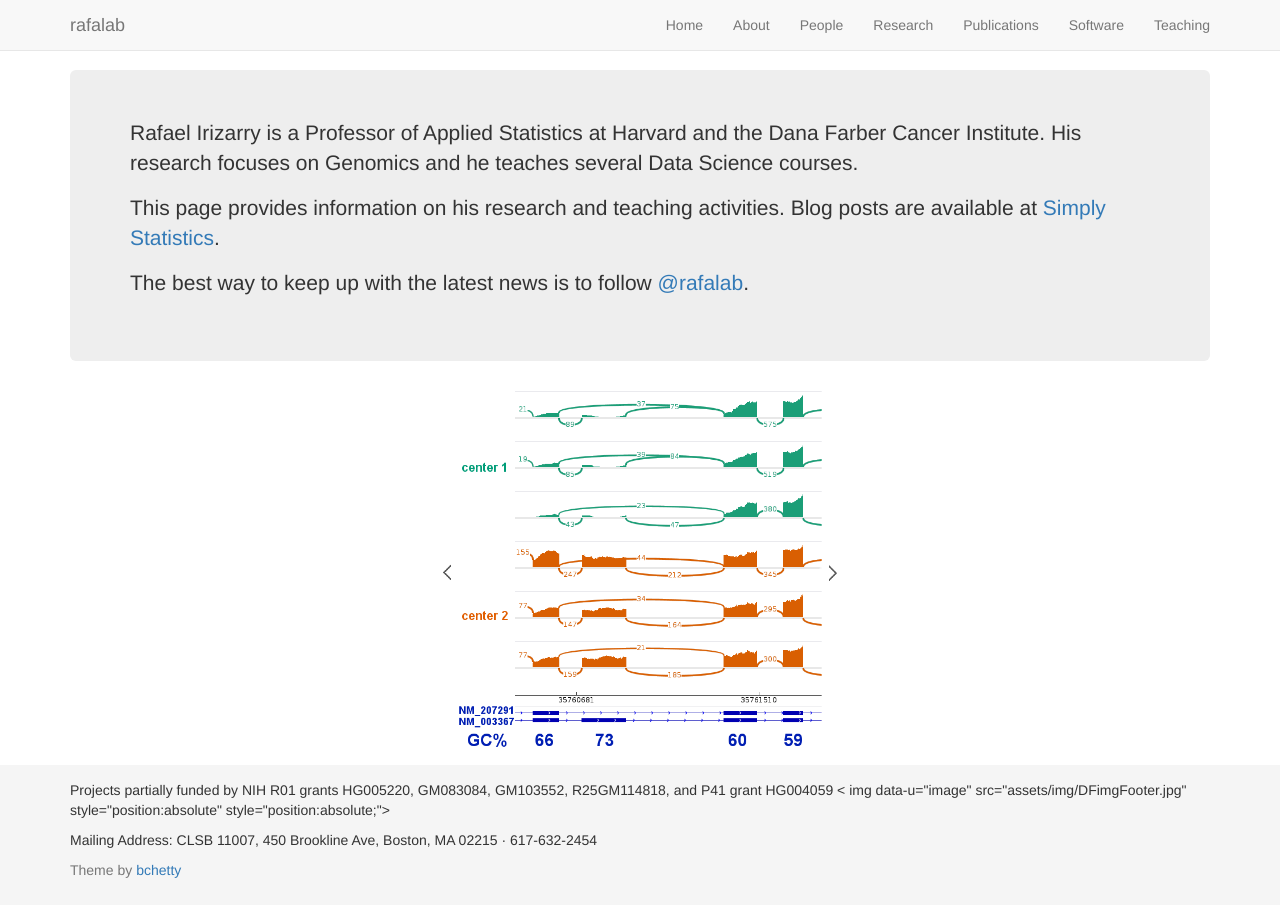
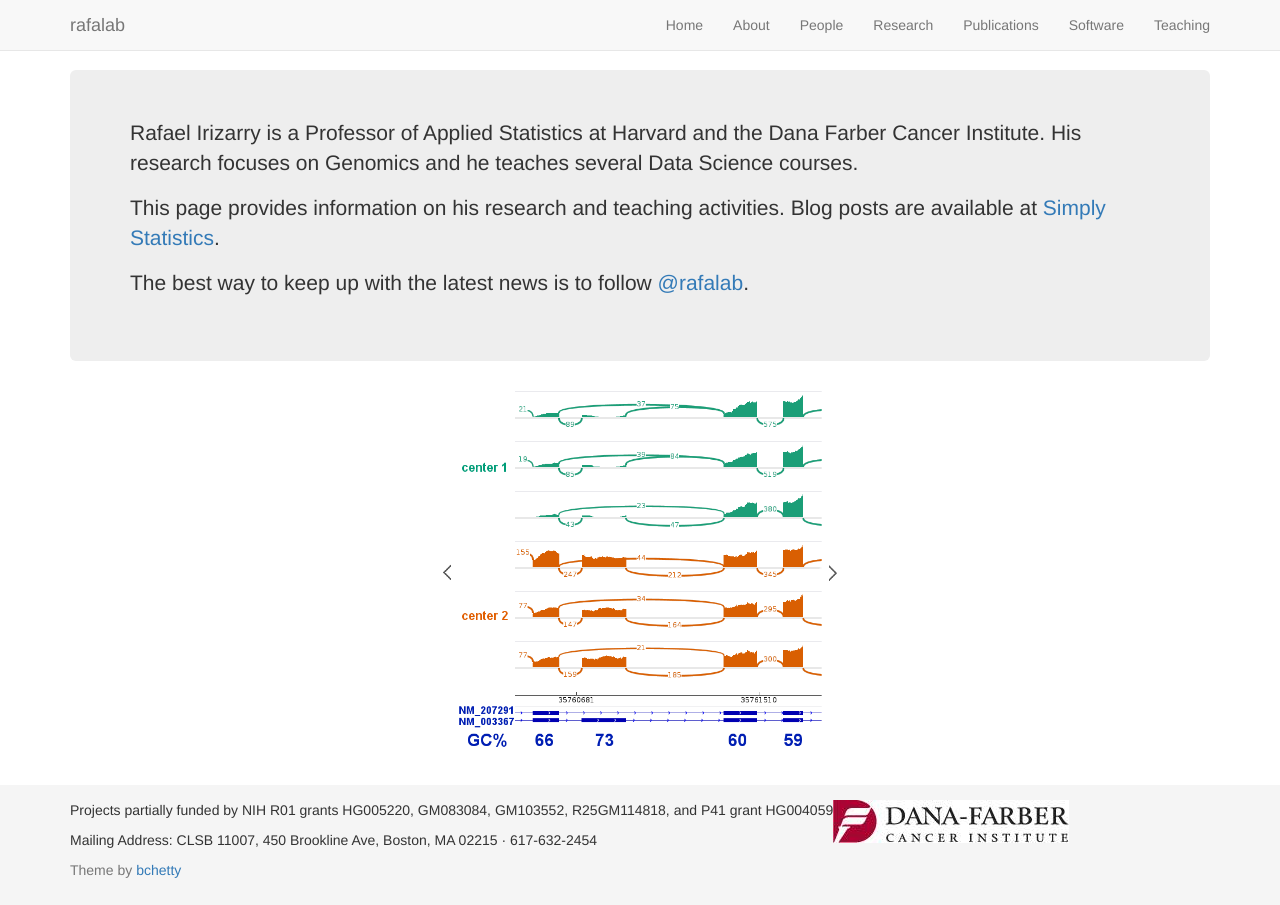
Before and after one commit to rafalab/rafalab.github.io, a Jekyll site: the page built from index.html, in a window 1280 px wide. Built offline with Jekyll 4.4.1, drawn with Linux system fonts in a browser that asks for light colours; nearby versions of some CDN libraries; the list of posts is cut into pages by our own code.

Commit message:
Update footer.html

```diff
--- a/_includes/footer.html
+++ b/_includes/footer.html
@@ -3,8 +3,7 @@
     <p>
     Projects partially funded by NIH R01 grants
   HG005220, GM083084, GM103552, R25GM114818, and P41 grant
-  HG004059 < img data-u="image" src="assets/img/DFimgFooter.jpg" style="position:absolute"
-    style="position:absolute;">
+  HG004059 <img data-u="image" src="assets/img/DFimgFooter.jpg" style="position:absolute">
 
 <p> Mailing Address: CLSB 11007, 450 Brookline Ave, Boston, MA 02215 &middot;
   617-632-2454 </p>
```
